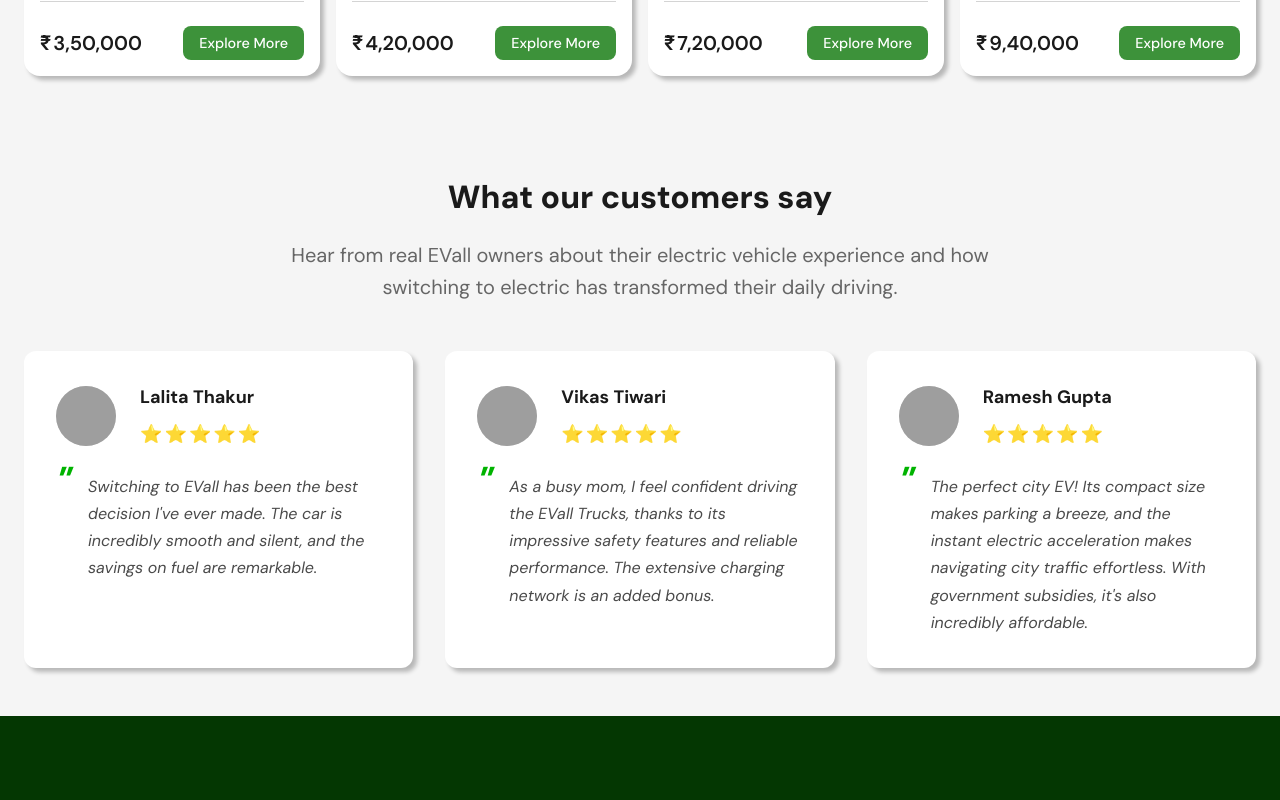
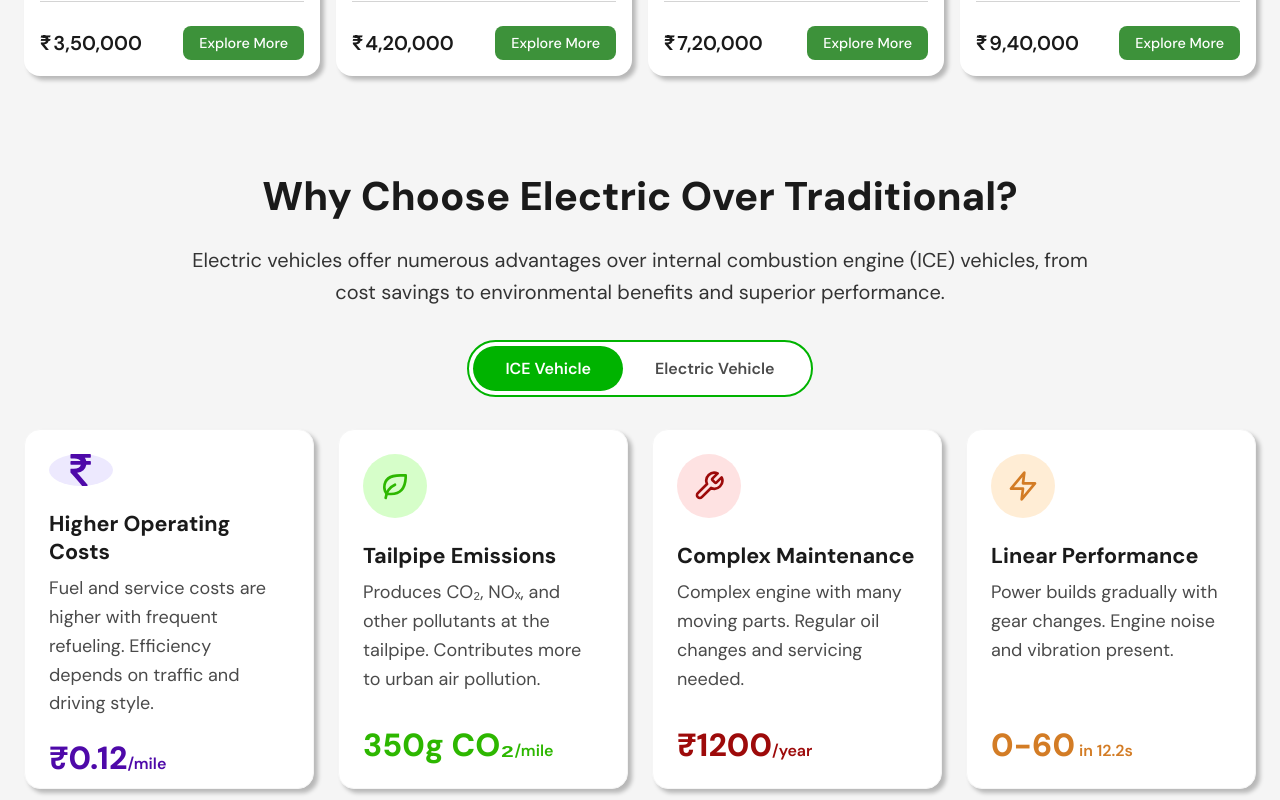
Before and after one commit to atal-k/EVall, a React (Create React App) app: page / in a window 1280 px wide. Shown: the part 1460-2260 px from the top of the page. Built offline with nearby package versions, Linux system fonts and the light colour scheme; grey boxes are pictures that could not be loaded.

Commit message:
add(Comparison): added Comparison section on home page

```diff
--- a/src/pages/Home.js
+++ b/src/pages/Home.js
@@ -5,6 +5,7 @@
 import Hero from '../components/sections/Hero';
 import Testimonials from '../components/sections/Testimonials'
 import Models from '../components/sections/Models';
+import Comparison from '../components/sections/Comparison';
 
 const Home = () => {
 
@@ -14,6 +15,7 @@
             <main>
               <Hero />
               <Models/>
+              <Comparison/>
               <Testimonials />
             </main>
           </div>
--- a/src/styles/App.css
+++ b/src/styles/App.css
@@ -17,6 +17,17 @@
     --color-gray-900: #222222;
     --color-white: #ffffff;
     --color-black: #000000;
+
+    /* Comparison section */
+    --comparison-purple: #4E09A9;
+    --comparison-green: #2DB700;
+    --comparison-red: #9D0A0A;
+    --comparison-orange: #D37C25;
+    --comparison-card-bg: #ffffff;
+    --comparison-icon-bg-purple: #ede9fe;
+    --comparison-icon-bg-green: #d6fec9;
+    --comparison-icon-bg-red: #fee2e2;
+    --comparison-icon-bg-orange: #ffedd5;
 
     /* Typography */
     --font-primary: "DM Sans", sans-serif;
```
